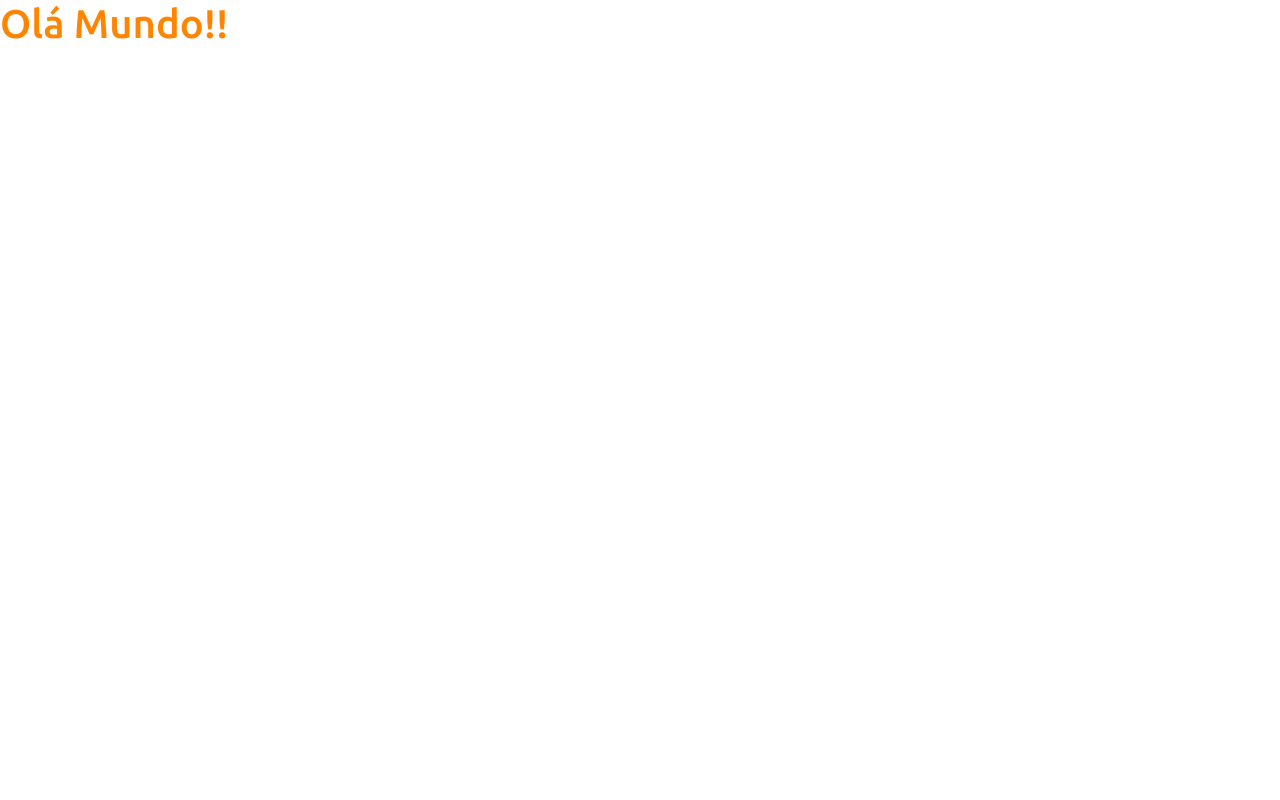
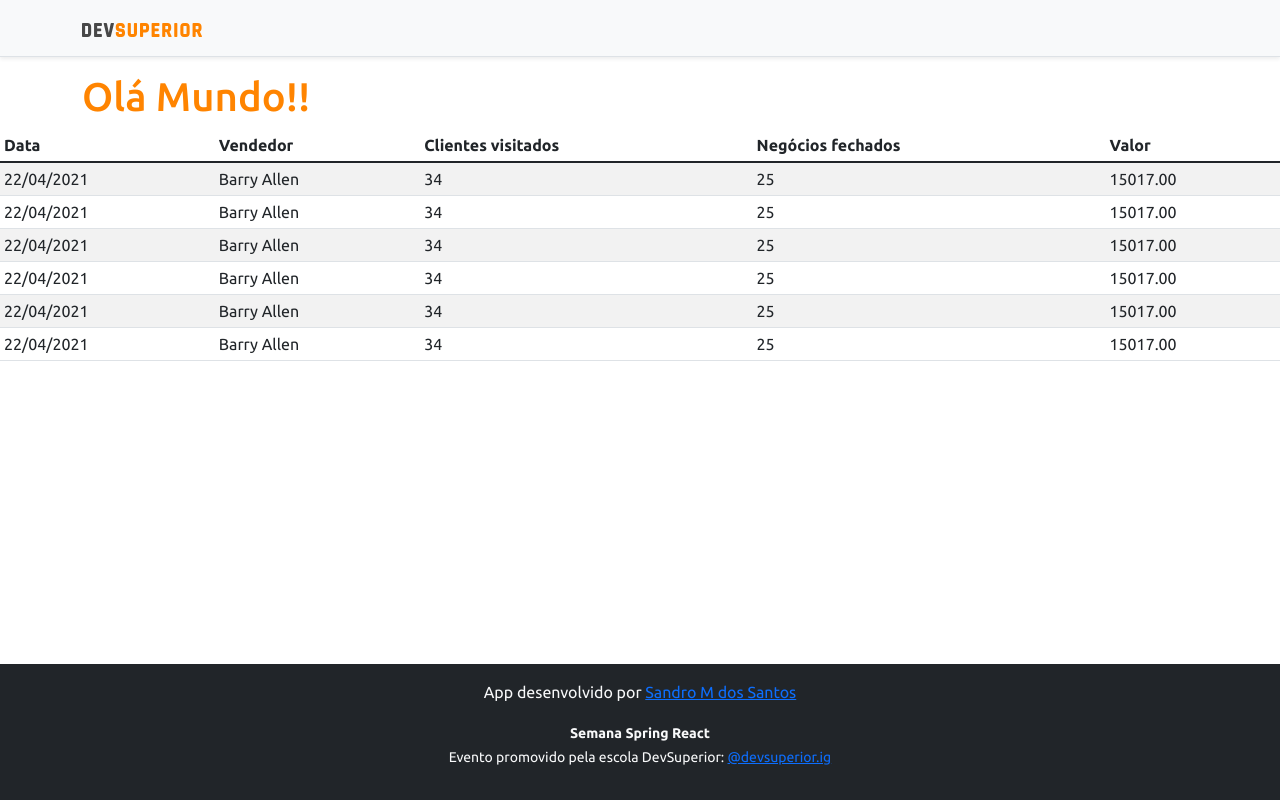
Before and after one commit to devPoa-Java/projeto-sds5, a React (Create React App) app in the folder frontend/: page / in a window 1280 px wide. Built offline with nearby package versions, Linux system fonts and the light colour scheme.

Commit message:
Basic static components

```diff
--- a/frontend/src/App.tsx
+++ b/frontend/src/App.tsx
@@ -1,9 +1,18 @@
+import NavBar from "components/NavBar";
+import Footer from "components/Footer";
+import DataTable from "components/DataTable";
+
+
 function App() {
   return (
-    <div>
+    <>
+      <NavBar />
+      <div className="container">
         <h1 className="text-primary">Olá Mundo!!</h1>
-
-    </div>
+      </div>
+      <DataTable />
+      <Footer />
+    </>
   );
 }
 
--- /dev/null
+++ b/frontend/src/components/DataTable/index.tsx
@@ -0,0 +1,62 @@
+const DataTable = () => {
+    return (
+        <div className="table-responsive">
+            <table className="table table-striped table-sm">
+                <thead>
+                    <tr>
+                        <th>Data</th>
+                        <th>Vendedor</th>
+                        <th>Clientes visitados</th>
+                        <th>Negócios fechados</th>
+                        <th>Valor</th>
+                    </tr>
+                </thead>
+                <tbody>
+                    <tr>
+                        <td>22/04/2021</td>
+                        <td>Barry Allen</td>
+                        <td>34</td>
+                        <td>25</td>
+                        <td>15017.00</td>
+                    </tr>
+                    <tr>
+                        <td>22/04/2021</td>
+                        <td>Barry Allen</td>
+                        <td>34</td>
+                        <td>25</td>
+                        <td>15017.00</td>
+                    </tr>
+                    <tr>
+                        <td>22/04/2021</td>
+                        <td>Barry Allen</td>
+                        <td>34</td>
+                        <td>25</td>
+                        <td>15017.00</td>
+                    </tr>
+                    <tr>
+                        <td>22/04/2021</td>
+                        <td>Barry Allen</td>
+                        <td>34</td>
+                        <td>25</td>
+                        <td>15017.00</td>
+                    </tr>
+                    <tr>
+                        <td>22/04/2021</td>
+                        <td>Barry Allen</td>
+                        <td>34</td>
+                        <td>25</td>
+                        <td>15017.00</td>
+                    </tr>
+                    <tr>
+                        <td>22/04/2021</td>
+                        <td>Barry Allen</td>
+                        <td>34</td>
+                        <td>25</td>
+                        <td>15017.00</td>
+                    </tr>
+                </tbody>
+            </table>
+        </div>
+    );
+}
+export default DataTable;
--- /dev/null
+++ b/frontend/src/components/Footer/index.tsx
@@ -0,0 +1,12 @@
+const Footer = () => {
+    return (
+        <footer className="footer mt-auto py-3 bg-dark">
+            <div className="container">
+                <p className="text-light">App desenvolvido por <a href="https://github.com/devPoa-Java" target="_blank" rel="noreferrer">Sandro M dos Santos</a></p>
+                <p className="text-light"><small><strong>Semana Spring React</strong><br />
+                    Evento promovido pela escola DevSuperior: <a href="https://instagram.com/devsuperior.ig" target="_blank" rel="noreferrer">@devsuperior.ig</a></small></p>
+            </div>
+        </footer>
+    );
+}
+export default Footer;
--- /dev/null
+++ b/frontend/src/components/NavBar/index.tsx
@@ -0,0 +1,14 @@
+import ImgDsDark from "assets/img/ds-dark.svg";
+
+const  NavBar = () => {
+    return (
+          <div className="d-flex flex-column flex-md-row align-items-center p-3 px-md-4 mb-3 bg-light border-bottom shadow-sm">
+            <div className="container">
+                <nav className="my-2 my-md-0 mr-md-3">
+                    <img src={ImgDsDark} alt="DevSuperior" width="120" />
+                </nav>
+            </div>
+        </div>
+    );
+}
+export default NavBar;
```
Also changed, not shown: frontend/src/assets/img/ds-dark.svg (added).
